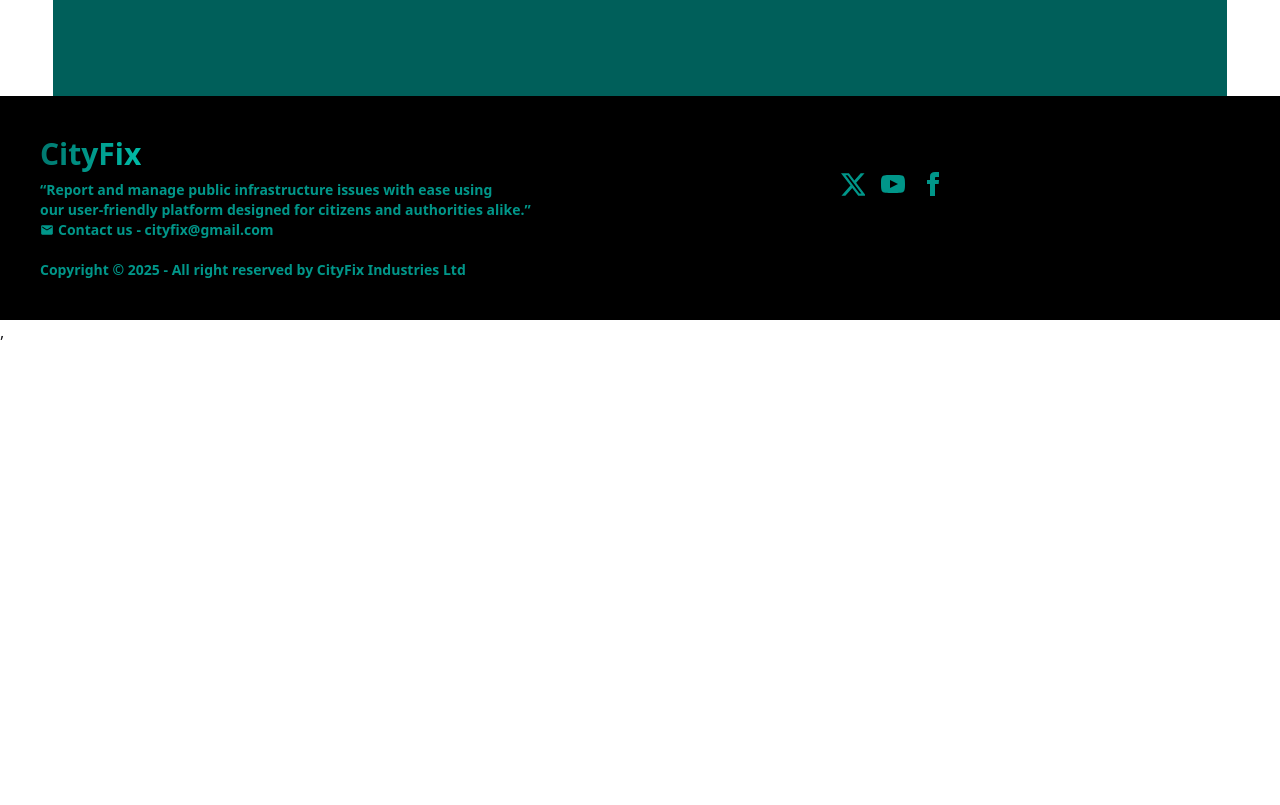
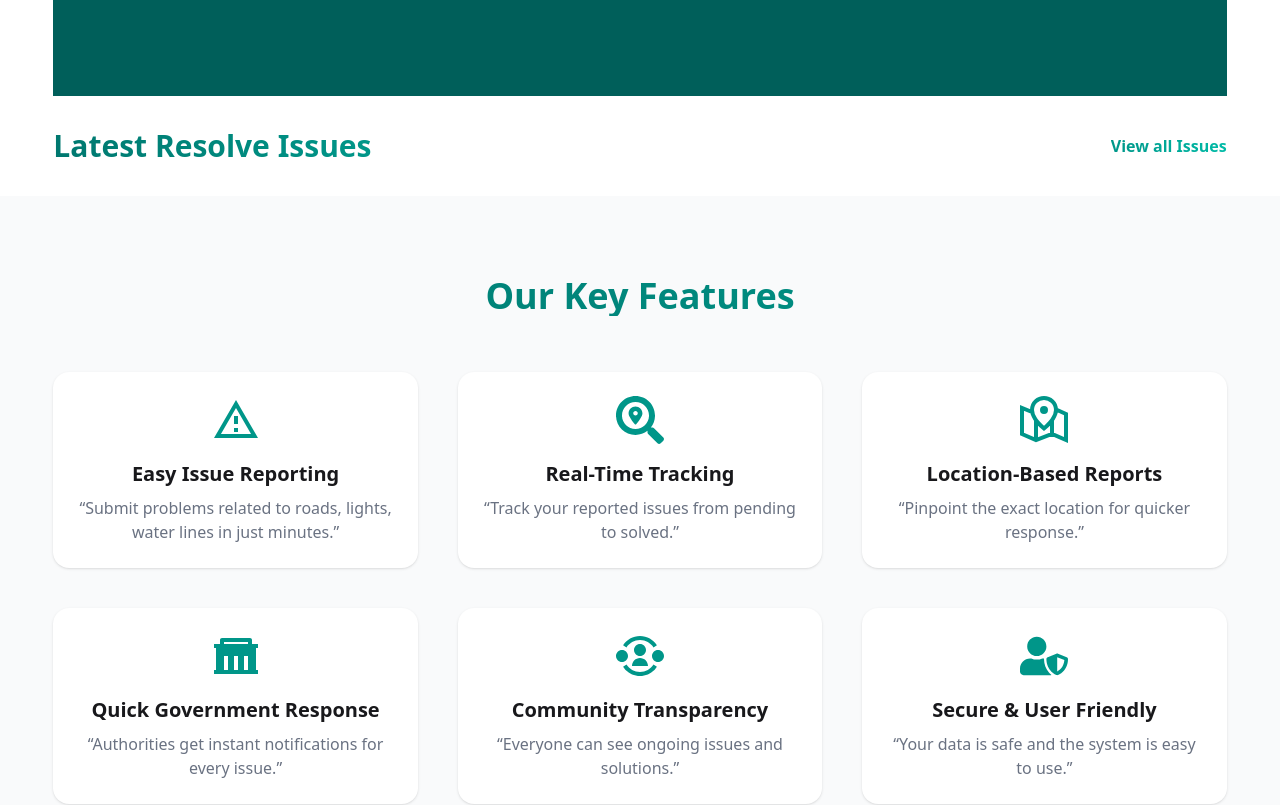
Before and after one commit to dasumit07/Public-Infrastructure-Issue-Reporting-System-Client, a React (Vite) app: page / in a window 1280 px wide. Shown: the part 600-1405 px from the top of the page. Before the commit the page ends 944 px from the top, so only its background shows below. Built offline with nearby package versions, Linux system fonts and the light colour scheme.

Commit message:
Feature section added

```diff
--- a/src/Pages/Banner.jsx
+++ b/src/Pages/Banner.jsx
@@ -8,13 +8,13 @@ const Banner = () => {
 
     <div className="text-center lg:ml-5 lg:text-left">
       <h1 className="text-5xl font-bold text-white">
-        Public Infrastructure Issue Reporting System
+        Report City Issues Effortlessly
       </h1>
       <p className="mt-4 text-white/90 text-lg">
         Our platform allows citizens to report issues such as potholes, broken streetlights, water leakage and more directly to the relevant authorities
       </p>
       <div className="mt-6 flex gap-4 justify-center lg:justify-start">
-        <button className="px-6 py-3 bg-teal-500 hover:bg-linear-to-r from-teal-700 to-teal-500 text-white font-semibold hover:scale-105 transition ease-in-out rounded-2xl ">Report Issue</button>
+        <button className="px-6 py-3 bg-teal-500 hover:bg-linear-to-r from-teal-700 to-teal-500 text-white font-semibold hover:scale-105 transition ease-in-out rounded-2xl ">Report an Issue</button>
       </div>
     </div>
     <div className="flex justify-center">
--- a/src/Pages/Home.jsx
+++ b/src/Pages/Home.jsx
@@ -1,10 +1,14 @@
 import React from 'react';
 import Banner from './Banner';
+import LatestResolveIssues from './LatestResolveIssues';
+import OurFeatures from './OurFeatures';
 
 const Home = () => {
     return (
         <div>
             <Banner></Banner>
+            <LatestResolveIssues></LatestResolveIssues>
+            <OurFeatures></OurFeatures>
         </div>
     );
 };
--- /dev/null
+++ b/src/Pages/LatestResolveIssues.jsx
@@ -0,0 +1,21 @@
+import React from 'react';
+import { Link } from 'react-router';
+
+const LatestResolveIssues = () => {
+    return (
+        <div className='w-11/12 mx-auto mt-8'>
+            <div className='lg:flex justify-between items-center'>
+                <h1
+        className=" text-3xl font-bold bg-linear-to-r from-teal-700 to-teal-600 text-transparent bg-clip-text mb-8" >
+        Latest Resolve Issues
+      </h1>
+            <Link
+        className=" font-bold bg-linear-to-r from-teal-600 to-teal-500 text-transparent bg-clip-text mb-8 hover:text-teal-700" >
+        View all Issues
+      </Link>
+            </div>
+        </div>
+    );
+};
+
+export default LatestResolveIssues;
--- /dev/null
+++ b/src/Pages/OurFeatures.jsx
@@ -0,0 +1,60 @@
+import React from 'react';
+import { FaSearchLocation, FaUserShield } from 'react-icons/fa';
+import { GrMapLocation } from 'react-icons/gr';
+import { MdOutlineReportProblem } from 'react-icons/md';
+import { RiGovernmentFill, RiUserCommunityFill } from 'react-icons/ri';
+
+const OurFeatures = () => {
+    return (
+        <section class="py-20 bg-gray-50">
+  <div class="container mx-auto text-center">
+
+    <h2 class="text-4xl font-bold  bg-linear-to-r from-teal-700 to-teal-600 text-transparent bg-clip-text">Our Key Features</h2>
+
+    <div class="grid grid-cols-1 md:grid-cols-3 gap-10 mt-14 w-11/12 mx-auto">
+
+      <div class="p-6 bg-white rounded-2xl shadow hover:scale-105 transition ease-in-out">
+        <div class="text-teal-600 text-5xl mb-4 flex items-center justify-center"><MdOutlineReportProblem /></div>
+        <h3 class="font-semibold text-xl">Easy Issue Reporting</h3>
+        <p class="text-gray-500 mt-2">“Submit problems related to roads, lights, water lines in just minutes.”</p>
+      </div>
+
+      <div class="p-6 bg-white rounded-2xl shadow hover:scale-105 transition ease-in-out">
+        <div class="text-teal-600 text-5xl mb-4 flex items-center justify-center"><FaSearchLocation /></div>
+        <h3 class="font-semibold text-xl">Real-Time Tracking</h3>
+        <p class="text-gray-500 mt-2">“Track your reported issues from pending to solved.”</p>
+      </div>
+
+      <div class="p-6 bg-white rounded-2xl shadow hover:scale-105 transition ease-in-out">
+        <div class="text-teal-600 text-5xl mb-4 flex items-center justify-center"><GrMapLocation /></div>
+        <h3 class="font-semibold text-xl">Location-Based Reports</h3>
+        <p class="text-gray-500 mt-2">“Pinpoint the exact location for quicker response.”</p>
+      </div>
+
+      <div class="p-6 bg-white rounded-2xl shadow hover:scale-105 transition ease-in-out">
+        <div class="text-teal-600 text-5xl mb-4 flex items-center justify-center"><RiGovernmentFill /></div>
+        <h3 class="font-semibold text-xl">Quick Government Response</h3>
+        <p class="text-gray-500 mt-2">“Authorities get instant notifications for every issue.”</p>
+      </div>
+
+      <div class="p-6 bg-white rounded-2xl shadow hover:scale-105 transition ease-in-out">
+        <div class="text-teal-600 text-5xl mb-4 flex items-center justify-center"><RiUserCommunityFill /></div>
+        <h3 class="font-semibold text-xl">Community Transparency</h3>
+        <p class="text-gray-500 mt-2">“Everyone can see ongoing issues and solutions.”</p>
+      </div>
+
+      <div class="p-6 bg-white rounded-2xl shadow hover:scale-105 transition ease-in-out">
+        <div class="text-teal-600 text-5xl mb-4 flex items-center justify-center"><FaUserShield /></div>
+        <h3 class="font-semibold text-xl">Secure & User Friendly</h3>
+        <p class="text-gray-500 mt-2">“Your data is safe and the system is easy to use.”</p>
+      </div>
+
+    </div>
+
+  </div>
+</section>
+
+    );
+};
+
+export default OurFeatures;
```
